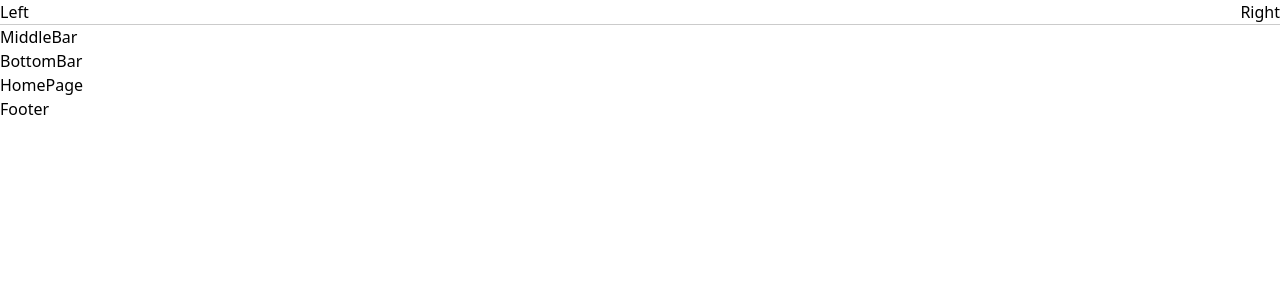
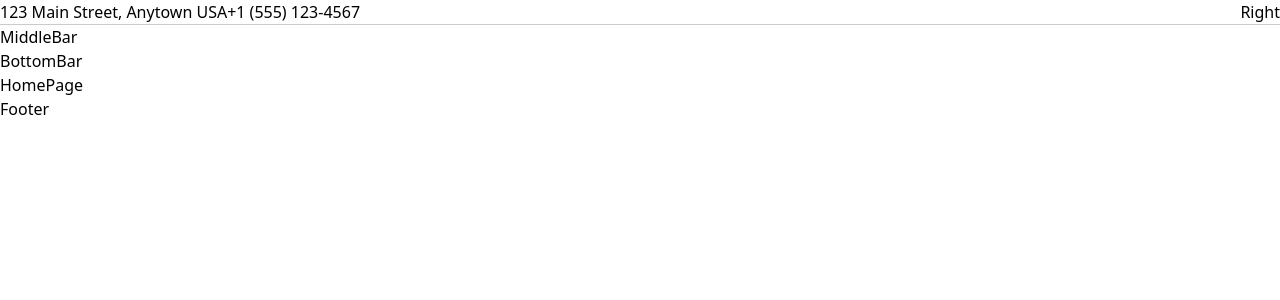
Before and after one commit to Githubshakil/eshop, a React (Vite) app: page / in a window 1280 px wide. Shown: the top 300 px of the page. Built offline with nearby package versions, Linux system fonts and the light colour scheme.

Commit message:
update contact top

```diff
--- a/src/components/header/TopBar.jsx
+++ b/src/components/header/TopBar.jsx
@@ -6,7 +6,10 @@ const TopBar = () => {
     <div className='border-b border-[rgba(48,48,48,0.25)]  border-solid   '>
       <Container>
         <div className='flex items-center justify-between '>
-          <div>Left</div>
+          <div>
+            <a href="https://maps.app.goo.gl/gZ7SG15p6xTnDNrT8" target='_blank'>123 Main Street, Anytown USA</a>
+            <a href="tel: +1 (555) 123-4567">+1 (555) 123-4567</a>
+          </div>
           <div>Right</div>
         </div>
       </Container>
```
